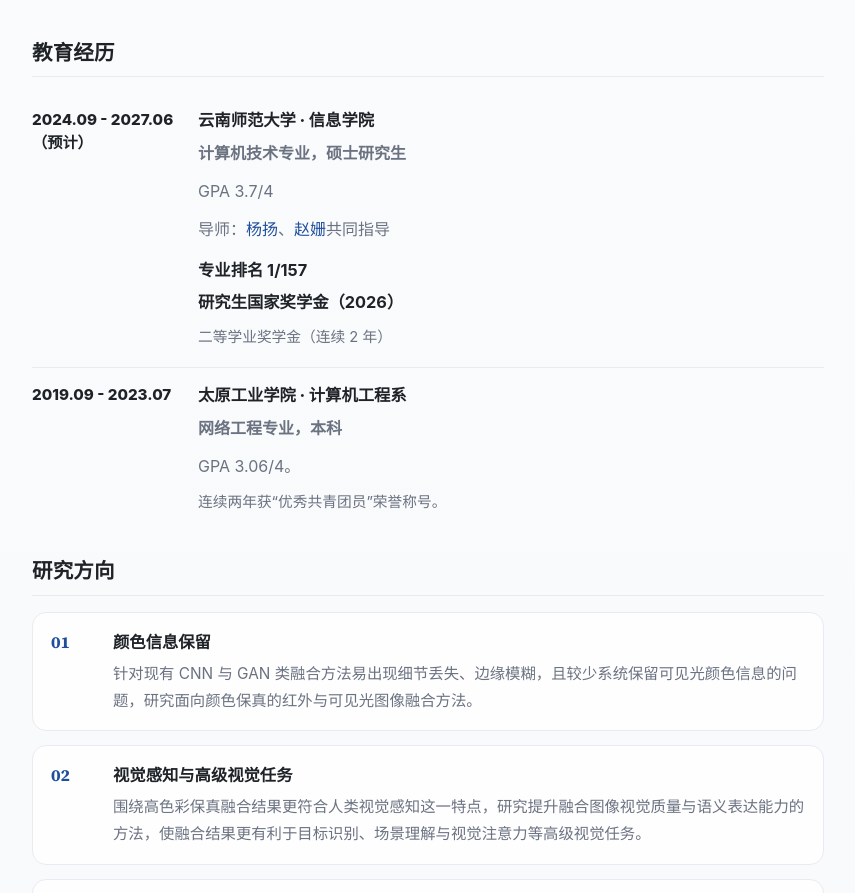
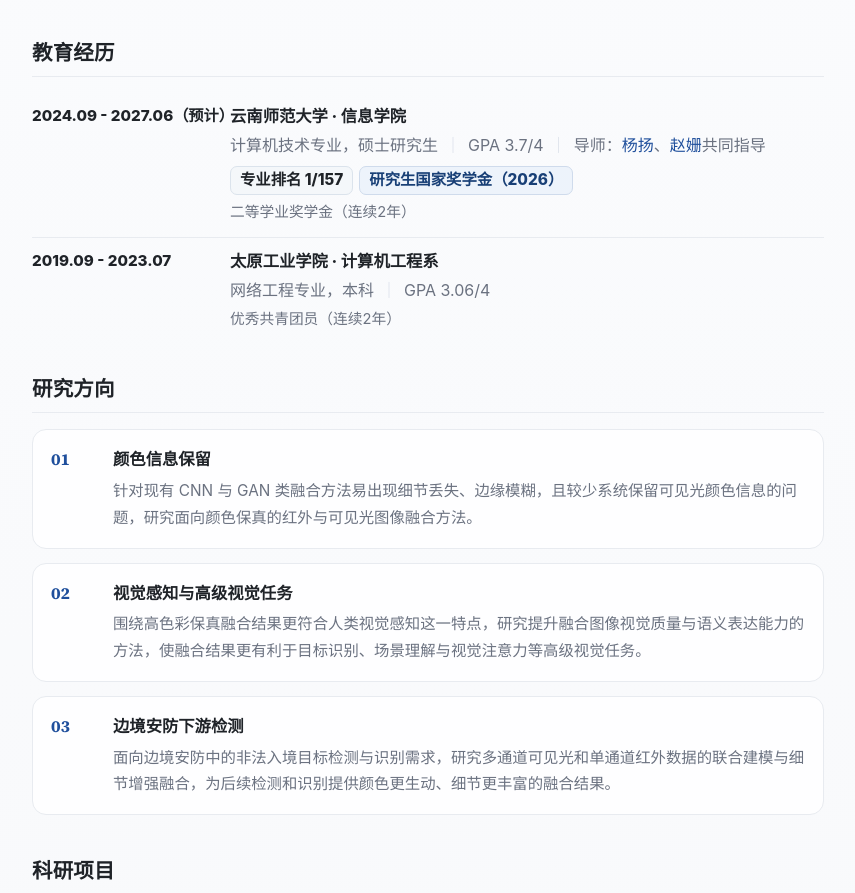
Before and after one commit to heyuan-yuan/heyuan-yuan.github.io, a plain HTML site: page index.html in a window 1280 px wide. Shown: the part 883-1776 px from the top of the page, without its empty margins (368-1223 px from the left). Drawn offline with Linux system fonts and the light colour scheme.

Commit message:
compact education section layout

```diff
--- a/assets/style.css
+++ b/assets/style.css
@@ -82,10 +82,18 @@ p { margin: 0 0 10px; }
 .timeline-item:last-child { border-bottom: 0; padding-bottom: 0; }
 .timeline-date { min-width: 0; color: var(--heading); font-size: 0.95rem; font-weight: 800; line-height: 1.5; white-space: normal; }
 .timeline-body p { color: var(--muted); }
-.education-highlights { margin: 14px 0 10px; }
-.education-highlights p { margin: 0; color: var(--heading); font-size: 1.02rem; line-height: 1.6; }
-.education-highlights p + p { margin-top: 6px; }
-.education-highlights strong { font-weight: 700; }
+.education-item { grid-template-columns: 184px minmax(0,1fr); gap: 14px; padding: 12px 0; }
+.education-item .timeline-date { white-space: nowrap; }
+.education-item .timeline-body h3 { margin-bottom: 4px; }
+.education-item .timeline-body p { margin-bottom: 4px; }
+.education-summary { display: flex; flex-wrap: wrap; align-items: baseline; column-gap: 7px; row-gap: 1px; line-height: 1.55; }
+.education-separator { color: var(--line-strong); }
+.education-highlights { margin: 8px 0 5px; display: flex; flex-wrap: wrap; gap: 6px; }
+.education-highlight { display: inline-flex; align-items: center; min-height: 28px; padding: 3px 9px; border: 1px solid var(--line); border-radius: 7px; background: #f6f8fb; color: var(--heading); font-size: 0.96rem; line-height: 1.35; }
+.education-highlight strong { font-weight: 800; }
+.education-rank { border-color: #dbe3ec; background: #f4f7fa; }
+.education-award { border-color: #cfdbec; background: var(--accent-soft); color: #183f76; }
+.education-secondary { margin-bottom: 0 !important; font-size: 0.92rem; }
 .project-item .timeline-date { color: var(--accent); font-size: 0.86rem; font-weight: 700; }
 .skill-list { margin: 0; padding: 0; display: grid; gap: 12px; list-style: none; }
 .skill-list li { display: grid; grid-template-columns: 88px minmax(0,1fr); gap: 14px; padding: 14px 0; border-bottom: 1px solid var(--line); color: var(--muted); }
@@ -118,6 +126,9 @@ p { margin: 0 0 10px; }
   .section-nav { max-width: 320px; margin-left: auto; margin-right: auto; }
   h2 { font-size: 1.18rem; }
   .timeline-item, .skill-list li, .news-list li { grid-template-columns: 1fr; gap: 6px; }
+  .education-item .timeline-date { white-space: normal; }
+  .education-highlights { gap: 5px; }
+  .education-highlight { max-width: 100%; }
   .research-item { grid-template-columns: 36px minmax(0,1fr); }
   .experience-grid { grid-template-columns: 1fr; }
   .publication-heading { display: block; }
--- a/index.html
+++ b/index.html
@@ -15,7 +15,7 @@
   <link rel="preconnect" href="https://fonts.googleapis.com">
   <link rel="preconnect" href="https://fonts.gstatic.com" crossorigin>
   <link href="https://fonts.googleapis.com/css2?family=Source+Serif+4:opsz,wght@8..60,500;8..60,600;8..60,700&display=swap" rel="stylesheet">
-  <link rel="stylesheet" href="assets/style.css?v=20260918-education-refined">
+  <link rel="stylesheet" href="assets/style.css?v=20260918-education-compact">
 </head>
 <body>
   <div id="main" class="layout" role="main">
@@ -103,27 +103,34 @@
       </section>
       <section id="education" class="content-section" aria-labelledby="education-title">
         <h2 id="education-title">教育经历</h2>
-        <article class="timeline-item">
+        <article class="timeline-item education-item">
           <div class="timeline-date">2024.09 - 2027.06（预计）</div>
           <div class="timeline-body">
             <h3>云南师范大学 · 信息学院</h3>
-            <p><strong>计算机技术专业，硕士研究生</strong></p>
-            <p>GPA 3.7/4</p>
-            <p>导师：<a href="https://cic.ynnu.edu.cn/info/1056/1078.htm" target="_blank" rel="noopener noreferrer">杨扬</a>、<a href="https://cic.ynnu.edu.cn/info/1056/1336.htm" target="_blank" rel="noopener noreferrer">赵姗</a>共同指导</p>
+            <p class="education-summary">
+              <span>计算机技术专业，硕士研究生</span>
+              <span class="education-separator" aria-hidden="true">｜</span>
+              <span>GPA 3.7/4</span>
+              <span class="education-separator" aria-hidden="true">｜</span>
+              <span>导师：<a href="https://cic.ynnu.edu.cn/info/1056/1078.htm" target="_blank" rel="noopener noreferrer">杨扬</a>、<a href="https://cic.ynnu.edu.cn/info/1056/1336.htm" target="_blank" rel="noopener noreferrer">赵姗</a>共同指导</span>
+            </p>
             <div class="education-highlights">
-              <p><strong>专业排名 1/157</strong></p>
-              <p><strong>研究生国家奖学金（2026）</strong></p>
+              <span class="education-highlight education-rank"><strong>专业排名 1/157</strong></span>
+              <span class="education-highlight education-award"><strong>研究生国家奖学金（2026）</strong></span>
             </div>
-            <p class="meta">二等学业奖学金（连续 2 年）</p>
+            <p class="education-secondary">二等学业奖学金（连续2年）</p>
           </div>
         </article>
-        <article class="timeline-item">
+        <article class="timeline-item education-item">
           <div class="timeline-date">2019.09 - 2023.07</div>
           <div class="timeline-body">
             <h3>太原工业学院 · 计算机工程系</h3>
-            <p><strong>网络工程专业，本科</strong></p>
-            <p>GPA 3.06/4。</p>
-            <p class="meta">连续两年获“优秀共青团员”荣誉称号。</p>
+            <p class="education-summary">
+              <span>网络工程专业，本科</span>
+              <span class="education-separator" aria-hidden="true">｜</span>
+              <span>GPA 3.06/4</span>
+            </p>
+            <p class="education-secondary">优秀共青团员（连续2年）</p>
           </div>
         </article>
       </section>
```
